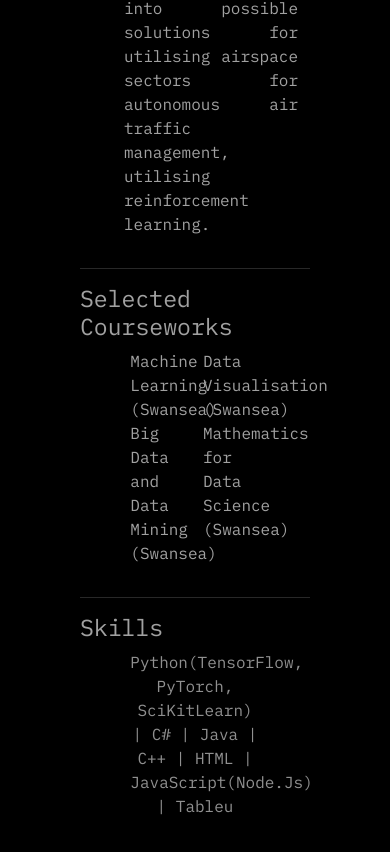
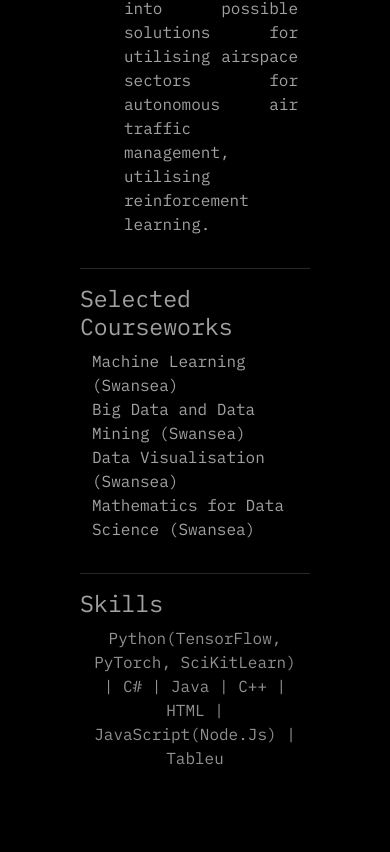
Before and after one commit to Ellislee1/Ellislee1.github.io, a React (Create React App) app: page /cv in a window 390 px wide. Shown: the part 3011-3863 px from the top of the page. After the commit the page ends 3829 px from the top, so only its background shows below. Built offline with nearby package versions, Linux system fonts and the light colour scheme.

Commit message:
better flex

```diff
--- a/src/components/DigitalCV.js
+++ b/src/components/DigitalCV.js
@@ -138,8 +138,16 @@ function Main() {
           <h3>Selected Courseworks</h3>
           <div class="container">
               <div class="row d-flex justify-content-center">
-                  <div class="col-8">
+                  <div class="col-md-8 d-none d-md-flex">
                     <ul class = "list-unstyled double-col">
+                        <li>Machine Learning (Swansea)</li>
+                        <li>Big Data and Data Mining (Swansea)</li>
+                        <li>Data Visualisation (Swansea)</li>
+                        <li>Mathematics for Data Science (Swansea)</li>
+                    </ul>
+                  </div>
+                  <div class="col-12 d-flex d-md-none">
+                    <ul class = "list-unstyled">
                         <li>Machine Learning (Swansea)</li>
                         <li>Big Data and Data Mining (Swansea)</li>
                         <li>Data Visualisation (Swansea)</li>
@@ -154,7 +162,7 @@ function Main() {
           <h3>Skills</h3>
           <div class="container">
                 <div class="row d-flex justify-content-center">
-                  <div class="col-8">
+                  <div class="col-12 col-md-8">
                     <p class="t-center">Python(TensorFlow, PyTorch, SciKitLearn) | C# | Java | C++ | HTML | JavaScript(Node.Js) | Tableu</p>
                   </div>
               </div>
```
